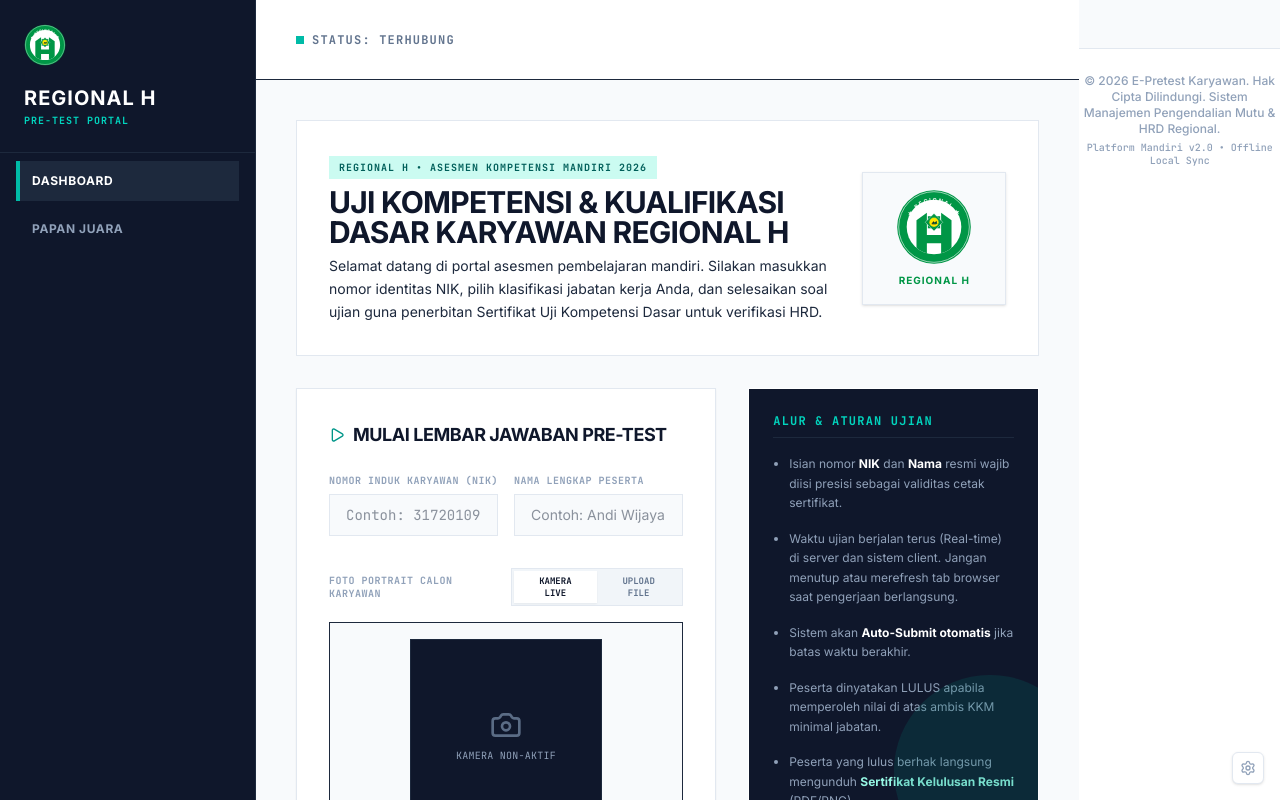
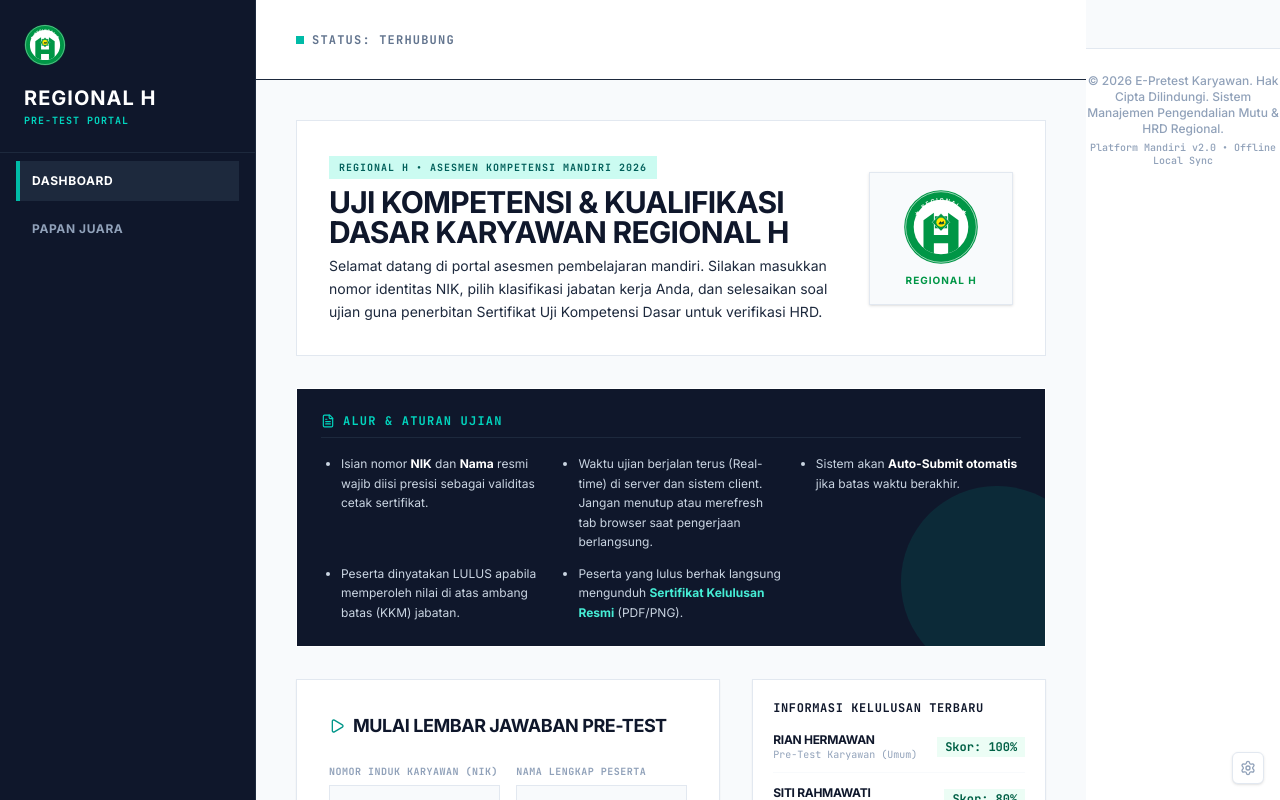
Before and after one commit to regionalhhrd-art/Zulkifli, a React (Vite) app: page / in a window 1280 px wide. Shown: the top 800 px of the page. Built offline with nearby package versions, Linux system fonts and the light colour scheme; a web font is replaced by a local one.

Commit message:
feat: add exam rules section to pre-test page
Display guidelines and rules for participants before starting the pre-test to ensure clarity regarding NIK input, browser behavior, and passing criteria.

```diff
--- a/src/App.tsx
+++ b/src/App.tsx
@@ -338,6 +338,24 @@ export default function App() {
               </div>
             </div>
 
+            {/* Alur & Aturan Ujian - Moved to second position before Starting Pre-Test Form */}
+            <div className="bg-slate-900 text-white border border-slate-850 rounded-none p-6 space-y-4 relative overflow-hidden animate-fade-in">
+              <div className="absolute -right-12 -bottom-12 w-48 h-48 rounded-full bg-teal-700/20 pointer-events-none"></div>
+
+              <h4 className="text-xs font-bold font-mono text-teal-400 uppercase tracking-widest pb-2 border-b border-slate-800 flex items-center gap-2">
+                <FileText className="w-3.5 h-3.5" />
+                Alur & Aturan Ujian
+              </h4>
+
+              <ul className="grid grid-cols-1 md:grid-cols-2 lg:grid-cols-3 gap-x-8 gap-y-3 text-xs text-slate-300 list-disc pl-5 leading-relaxed">
+                <li>Isian nomor <strong className="text-white">NIK</strong> dan <strong className="text-white font-bold">Nama</strong> resmi wajib diisi presisi sebagai validitas cetak sertifikat.</li>
+                <li>Waktu ujian berjalan terus (Real-time) di server dan sistem client. Jangan menutup atau merefresh tab browser saat pengerjaan berlangsung.</li>
+                <li>Sistem akan <strong className="text-white font-bold">Auto-Submit otomatis</strong> jika batas waktu berakhir.</li>
+                <li>Peserta dinyatakan LULUS apabila memperoleh nilai di atas ambang batas (KKM) jabatan.</li>
+                <li className="md:col-span-2 lg:col-span-1">Peserta yang lulus berhak langsung mengunduh <strong className="text-teal-300 font-bold">Sertifikat Kelulusan Resmi</strong> (PDF/PNG).</li>
+              </ul>
+            </div>
+
             {/* Layout Login Gate */}
             <div className="grid grid-cols-1 lg:grid-cols-12 gap-8 items-start">
               {/* Form Input NIK & Pilih Jabatan */}
@@ -476,22 +494,6 @@ export default function App() {
 
               {/* Side features details info */}
               <div className="lg:col-span-5 space-y-6">
-                <div className="bg-slate-900 text-white border border-slate-850 rounded-none p-6 space-y-4 relative overflow-hidden">
-                  <div className="absolute -right-12 -bottom-12 w-48 h-48 rounded-full bg-teal-700/20"></div>
-
-                  <h4 className="text-xs font-bold font-mono text-teal-400 uppercase tracking-widest pb-2 border-b border-slate-800">
-                    Alur & Aturan Ujian
-                  </h4>
-
-                  <ul className="space-y-4 text-xs text-slate-400 pl-4 list-disc leading-relaxed">
-                    <li>Isian nomor <strong className="text-white">NIK</strong> dan <strong className="text-white">Nama</strong> resmi wajib diisi presisi sebagai validitas cetak sertifikat.</li>
-                    <li>Waktu ujian berjalan terus (Real-time) di server dan sistem client. Jangan menutup atau merefresh tab browser saat pengerjaan berlangsung.</li>
-                    <li>Sistem akan <strong className="text-white font-bold">Auto-Submit otomatis</strong> jika batas waktu berakhir.</li>
-                    <li>Peserta dinyatakan LULUS apabila memperoleh nilai di atas ambis KKM minimal jabatan.</li>
-                    <li>Peserta yang lulus berhak langsung mengunduh <strong className="text-teal-200">Sertifikat Kelulusan Resmi</strong> (PDF/PNG).</li>
-                  </ul>
-                </div>
-
                 <div className="bg-white rounded-none border border-slate-200 p-5 shadow-xs">
                   <h4 className="text-xs font-black uppercase tracking-wider mb-4 font-mono text-slate-900">Informasi Kelulusan Terbaru</h4>
                   <div className="space-y-3 text-xs">
```
